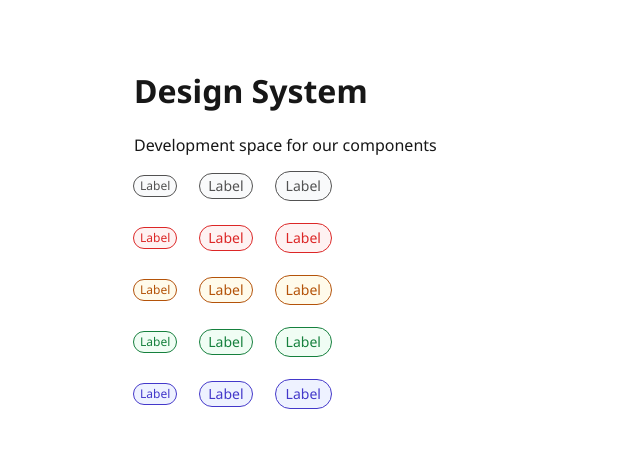
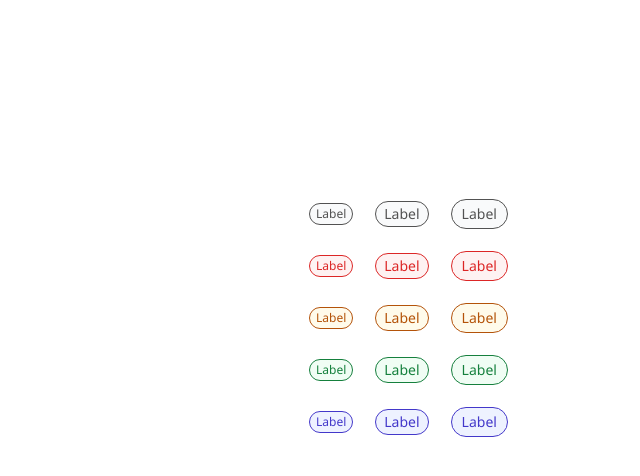
Before and after one commit to danpinon/system-design, a React (Vite) app in the folder library/: page / in a window 1280 px wide. Shown: the top 476 px of the page, without its empty margins (50-690 px from the left). Built offline with nearby package versions, Linux system fonts and the light colour scheme.

Commit message:
Badges submit

```diff
--- a/library/src/playground/App.tsx
+++ b/library/src/playground/App.tsx
@@ -4,8 +4,8 @@ import './playground.css'
 function App(): React.JSX.Element {
   return (
     <main className="playground">
-      <h1>Design System</h1>
-      <p>Development space for our components</p>
+      {/* <h1>Design System</h1>
+      <p>Development space for our components</p> */}
 
       <div className="badge-examples">
         <Badge size="sm" variant="neutral">Label</Badge>
--- a/library/src/playground/playground.css
+++ b/library/src/playground/playground.css
@@ -9,12 +9,13 @@ body {
 
 .playground {
     max-width: 960px;
-    margin-inline: auto;
-    padding: 48px 24px;
 }
 
 .badge-examples {
+    margin-inline: auto;
     width: 100%;
+    padding-top: 200px;
+
     max-width: 240px;
     display: grid;
     justify-items: start;
```
